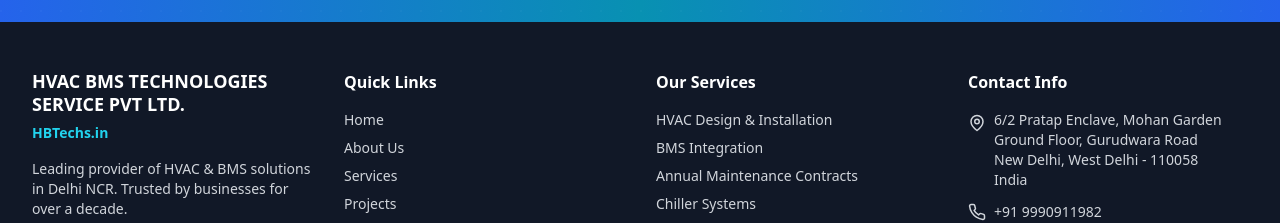
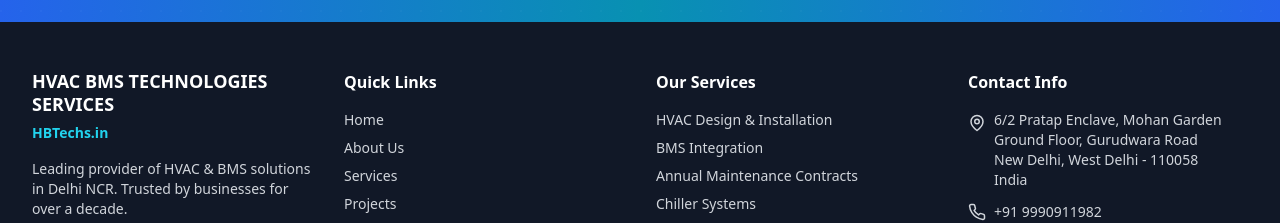
Before and after one commit to yp8900/HBTech.in, a React (Vite) app: page / in a window 1280 px wide. Shown: the part 5926-6149 px from the top of the page. Built offline with nearby package versions, Linux system fonts and the light colour scheme; no server answers; the database is empty.

Commit message:
Finalize company name update to HVAC BMS TECHNOLOGIES SERVICES across all pages

```diff
--- a/src/components/Footer.tsx
+++ b/src/components/Footer.tsx
@@ -16,7 +16,7 @@ export default function Footer({ onNavigate }: FooterProps) {
         <div className="grid grid-cols-1 md:grid-cols-4 gap-8">
           <div>
             <h3 className="text-white text-lg font-bold mb-2 leading-tight">
-              HVAC BMS TECHNOLOGIES<br/>SERVICE PVT LTD.
+              HVAC BMS TECHNOLOGIES<br/>SERVICES
             </h3>
             <p className="text-sm text-cyan-400 font-semibold mb-4">
               HBTechs.in
--- a/src/pages/AboutPage.tsx
+++ b/src/pages/AboutPage.tsx
@@ -84,7 +84,7 @@ export default function AboutPage() {
           <h1 className="text-4xl md:text-5xl font-bold mb-6">
             <span className="gradient-text">HVAC BMS TECHNOLOGIES</span>
             <br />
-            <span className="text-white">SERVICE PVT LTD.</span>
+            <span className="text-white">SERVICES</span>
           </h1>
           <p className="text-xl md:text-2xl text-cyan-400 max-w-3xl mx-auto">
             Leading HVAC & BMS solutions provider in Delhi NCR, committed to excellence since 2014
```
